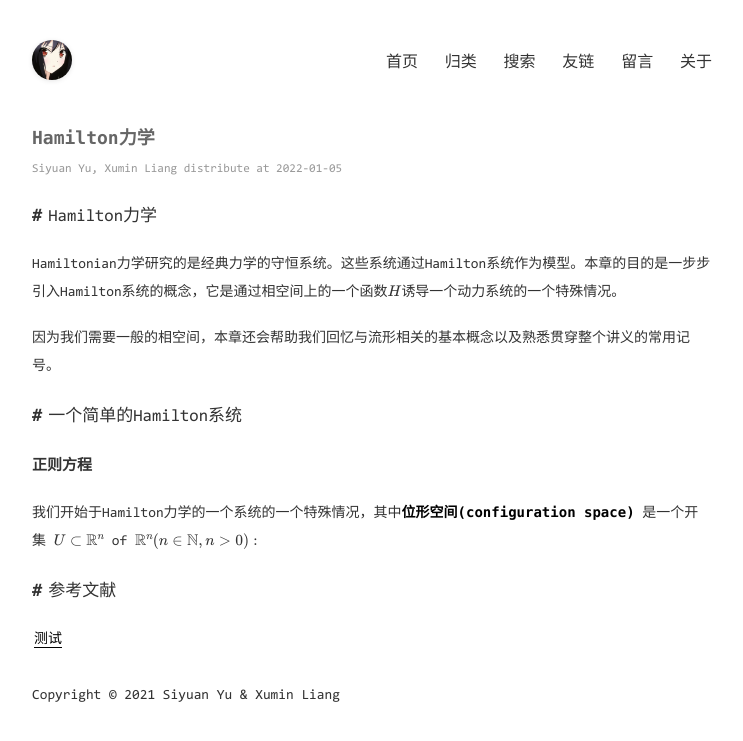
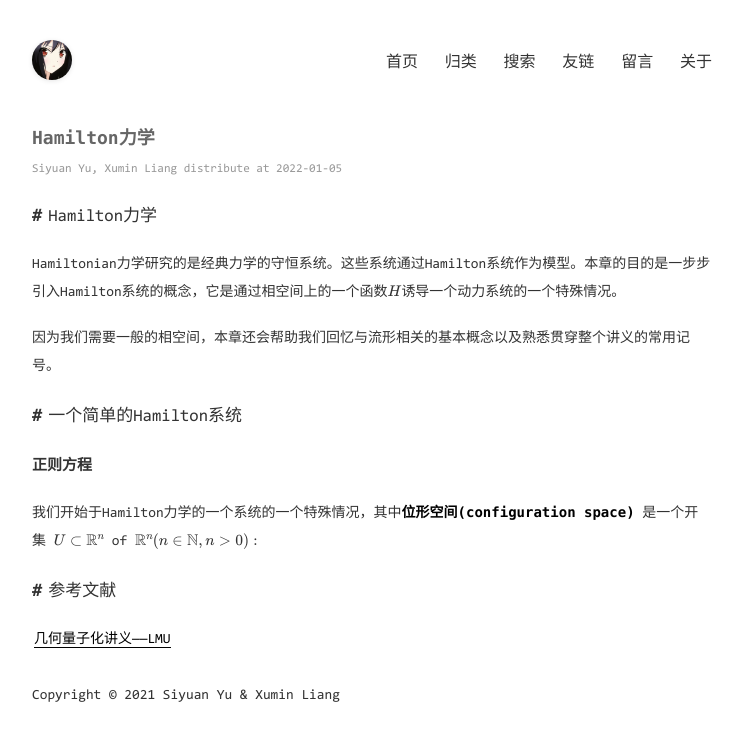
Before and after one commit to Mathematical-Physics/Mathematica-Physics, a Jekyll site: the page built from _posts/2022-01-05-Hamilton力学.md, in a window 1280 px wide. Shown: the top 741 px of the page, without its empty margins (268-1011 px from the left). Built offline with Jekyll 4.4.1, drawn with Linux system fonts in a browser that asks for light colours; formulas are drawn with MathJax 3.

Commit message:
Update 2022-01-05-Hamilton力学.md

```diff
--- a/_posts/2022-01-05-Hamilton力学.md
+++ b/_posts/2022-01-05-Hamilton力学.md
@@ -13,4 +13,4 @@ Hamiltonian力学研究的是经典力学的守恒系统。这些系统通过Ham
 ### 正则方程
 我们开始于Hamilton力学的一个系统的一个特殊情况，其中**位形空间(configuration space)** 是一个开集 $U\subset \mathbb{R}^{n}$ of $\mathbb{R}^{n} (n\in\mathbb{N}, n>0):$
 ## 参考文献
-<a href="https://www.mathematik.uni-muenchen.de/~schotten/GEQ/GEQ.pdf" title="几何量子化讲义——LMU">测试</a>
+<a href="https://www.mathematik.uni-muenchen.de/~schotten/GEQ/GEQ.pdf" title="GEQ">几何量子化讲义——LMU</a>
```
